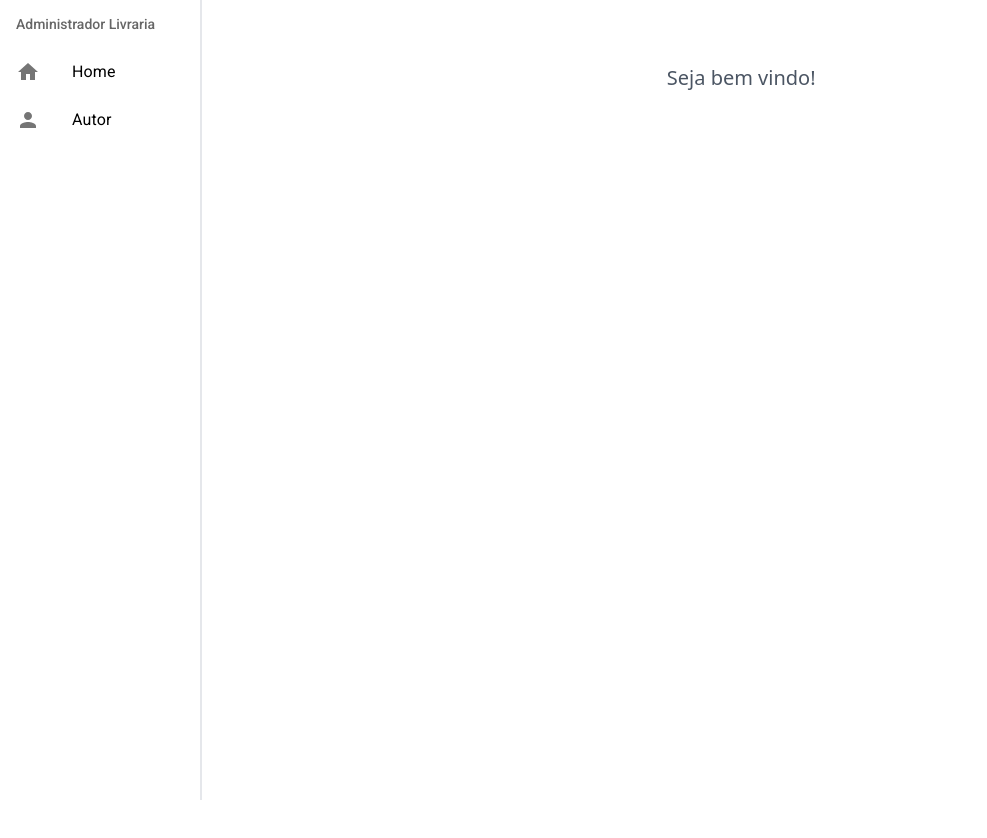
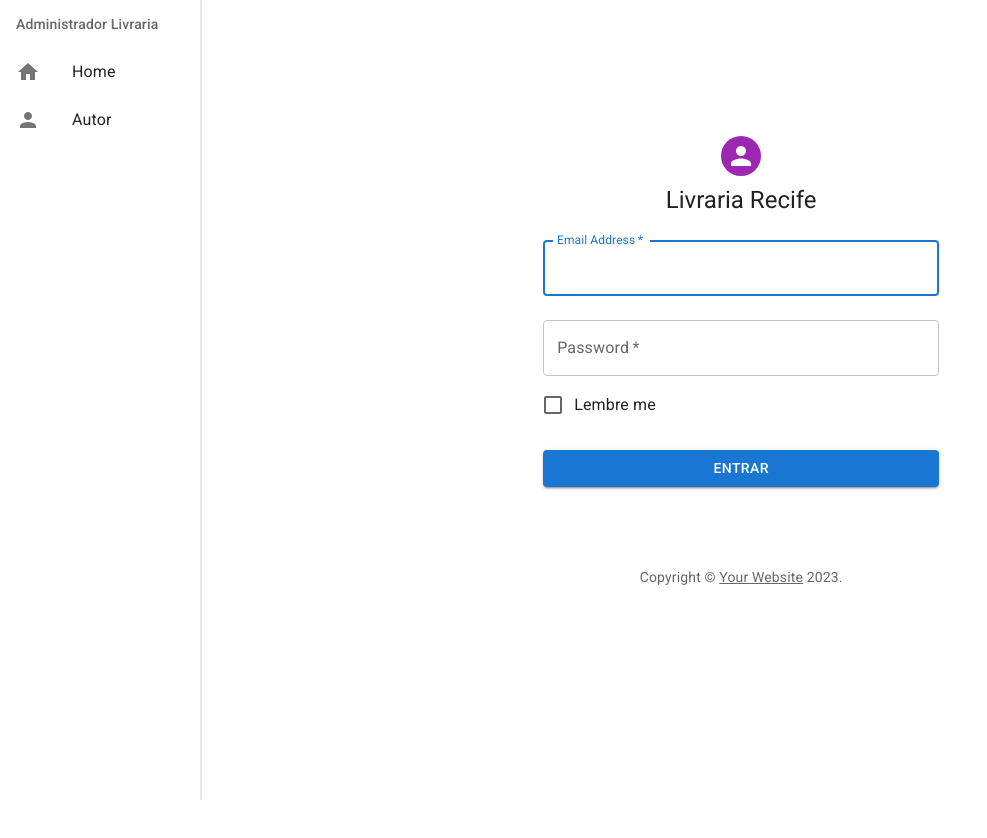
Before and after one commit to wellAlpha/projeto-iv, a React (Create React App) app: page / in a window 1280 px wide. Shown: the top 838 px of the page, without its empty margins (0-987 px from the left). Built offline with nearby package versions, Linux system fonts and the light colour scheme.

Commit message:
draft: tela de login.

```diff
--- a/src/index.js
+++ b/src/index.js
@@ -4,7 +4,7 @@
 import App from "./App";
 import reportWebVitals from "./reportWebVitals";
 import { RouterProvider, createBrowserRouter } from "react-router-dom";
-import { AutorPage } from "./pages";
+import { AutorPage, LoginPage } from "./pages";
 
 const root = ReactDOM.createRoot(document.getElementById("root"));
 
@@ -18,11 +18,8 @@
     children: [
       {
         path: "/",
-        element: (
-          <h1 className="text-xl text-center text-roboto text-gray-600">
-            Seja bem vindo!
-          </h1>
-        ),
+        element:
+          <LoginPage/>
       },
       {
         path: "/admin/autor",
--- /dev/null
+++ b/src/pages/LoginPage.js
@@ -0,0 +1,100 @@
+import * as React from 'react';
+import Avatar from '@mui/material/Avatar';
+import Button from '@mui/material/Button';
+import CssBaseline from '@mui/material/CssBaseline';
+import TextField from '@mui/material/TextField';
+import FormControlLabel from '@mui/material/FormControlLabel';
+import Checkbox from '@mui/material/Checkbox';
+import Link from '@mui/material/Link';
+import Grid from '@mui/material/Grid';
+import Box from '@mui/material/Box';
+import LockOutlinedIcon from '@mui/icons-material/LockOutlined';
+import Typography from '@mui/material/Typography';
+import Container from '@mui/material/Container';
+import { createTheme, ThemeProvider } from '@mui/material/styles';
+
+function Copyright(props) {
+  return (
+    <Typography variant="body2" color="text.secondary" align="center" {...props}>
+      {'Copyright © '}
+      <Link color="inherit" href="https://mui.com/">
+        Your Website
+      </Link>{' '}
+      {new Date().getFullYear()}
+      {'.'}
+    </Typography>
+  );
+}
+
+// TODO remove, this demo shouldn't need to reset the theme.
+
+const defaultTheme = createTheme();
+
+export default function SignIn() {
+  const handleSubmit = (event) => {
+    event.preventDefault();
+    const data = new FormData(event.currentTarget);
+    console.log({
+      email: data.get('email'),
+      password: data.get('password'),
+    });
+  };
+
+  return (
+    <ThemeProvider theme={defaultTheme}>
+      <Container component="main" maxWidth="xs">
+        <CssBaseline />
+        <Box
+          sx={{
+            marginTop: 8,
+            display: 'flex',
+            flexDirection: 'column',
+            alignItems: 'center',
+          }}
+        >
+          <Avatar sx={{ m: 1, bgcolor: 'secondary.main' }}>
+
+          </Avatar>
+          <Typography component="h1" variant="h5">
+           Livraria Recife
+          </Typography>
+          <Box component="form" onSubmit={handleSubmit} noValidate sx={{ mt: 1 }}>
+            <TextField
+              margin="normal"
+              required
+              fullWidth
+              id="email"
+              label="Email Address"
+              name="email"
+              autoComplete="email"
+              autoFocus
+            />
+            <TextField
+              margin="normal"
+              required
+              fullWidth
+              name="password"
+              label="Password"
+              type="password"
+              id="password"
+              autoComplete="current-password"
+            />
+            <FormControlLabel
+              control={<Checkbox value="remember" color="primary" />}
+              label="Lembre me"
+            />
+            <Button
+              type="submit"
+              fullWidth
+              variant="contained"
+              sx={{ mt: 3, mb: 2 }}
+            >
+              Entrar
+            </Button>
+          </Box>
+        </Box>
+        <Copyright sx={{ mt: 8, mb: 4 }} />
+      </Container>
+    </ThemeProvider>
+  );
+}
--- a/src/pages/index.js
+++ b/src/pages/index.js
@@ -1,5 +1,7 @@
 import AutorPage from "./AutorPage";
+import LoginPage from "./LoginPage";
 
 export {
     AutorPage,
+    LoginPage,
 }
```
Also changed, not shown: src/asserts/logo.png (added).
